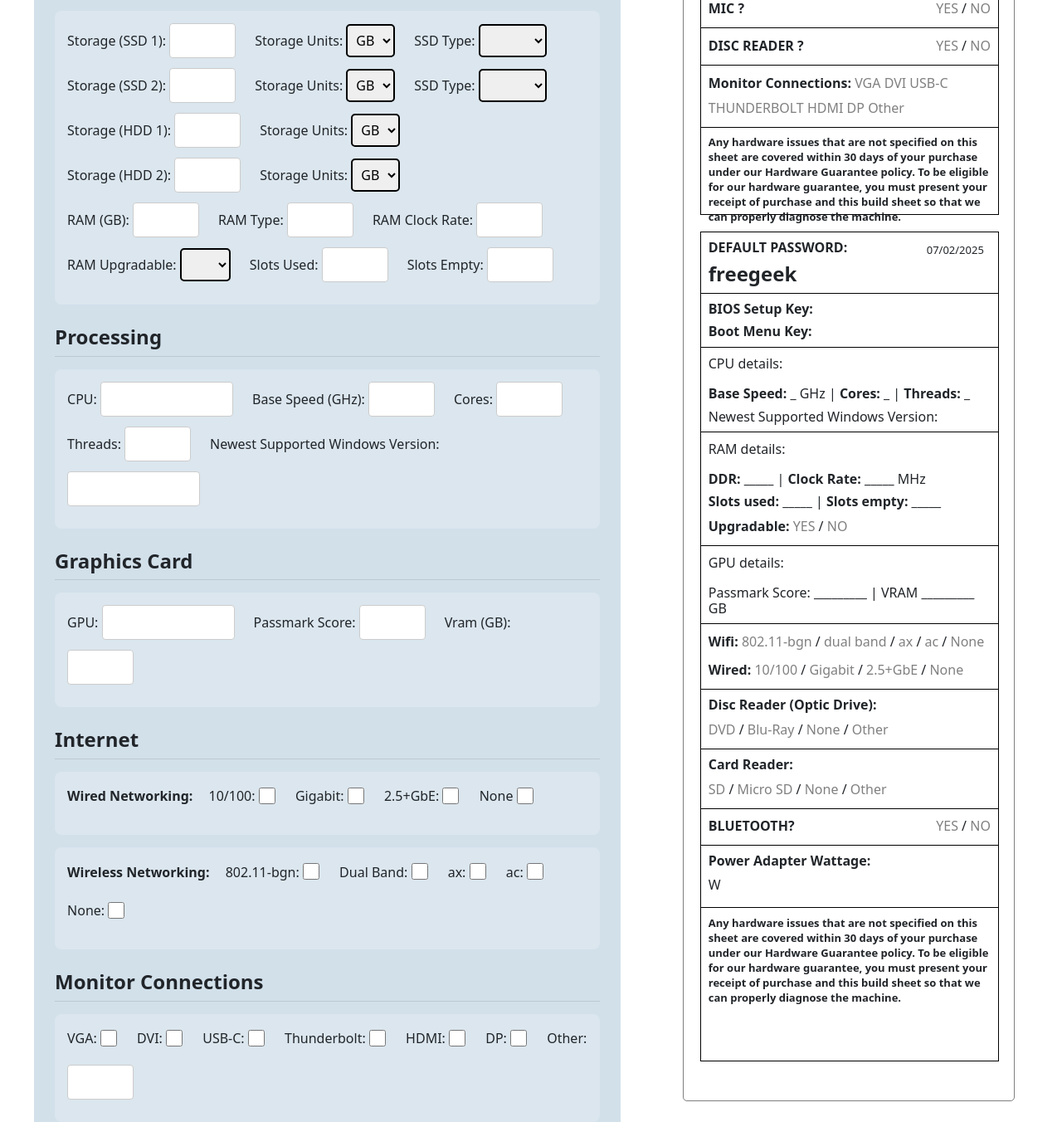
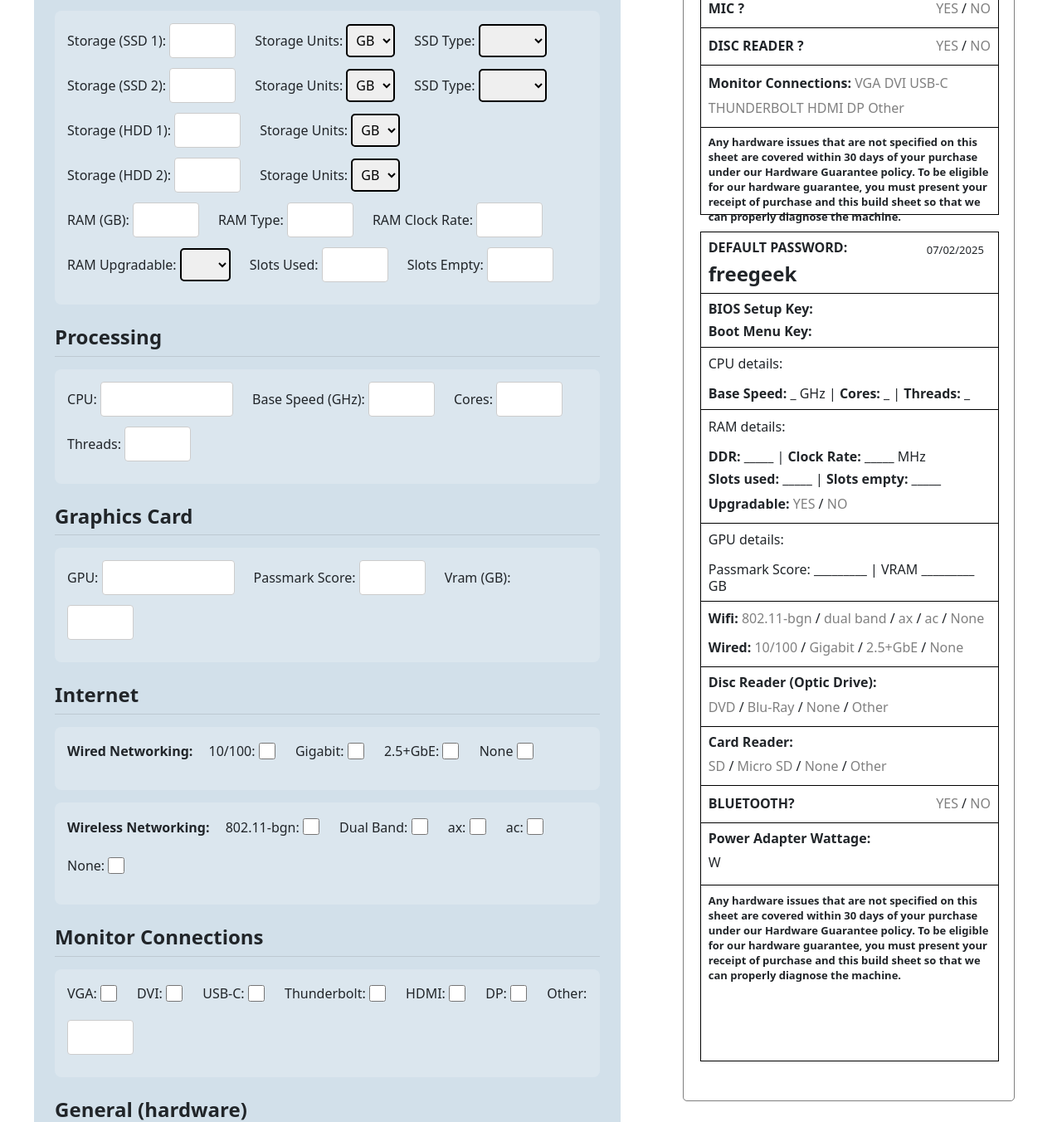
Before and after one commit to lemonaidexo/comp-calc, a Flask app: page /build-sheet in a window 1280 px wide. Shown: the part 857-2209 px from the top of the page at 83% size. Run offline with Flask 2, Linux system fonts and the light colour scheme.

Commit message:
Remove 'Newest Supported Windows Version' input and label from forms and labels

```diff
--- a/templates/forms/pc_inputs.html
+++ b/templates/forms/pc_inputs.html
@@ -177,10 +177,6 @@
             <label for="threads">Threads:</label>
             <input class="short-label-input" type="number" step="1" name="threads"
                 id="threads" />
-
-            <label for="newest-windows-version">Newest Supported Windows Version:</label>
-            <input class="long-label-input" type="text" name="newest-windows-version"
-                id="newest-windows-version" />
         </div>
     </div>
 
--- a/templates/labels/pc_label.html
+++ b/templates/labels/pc_label.html
@@ -231,10 +231,6 @@
                     <span class="header">Threads:</span>
                     <span class="lbl-text" blanks=1 id="lbl-threads"></span>
                 </h6>
-                <h6>
-                    <span>Newest Supported Windows Version:</span>
-                    <span class="lbl-text" id="lbl-newest-windows-version"></span>
-                </h6>
 
             </div>
 
```
